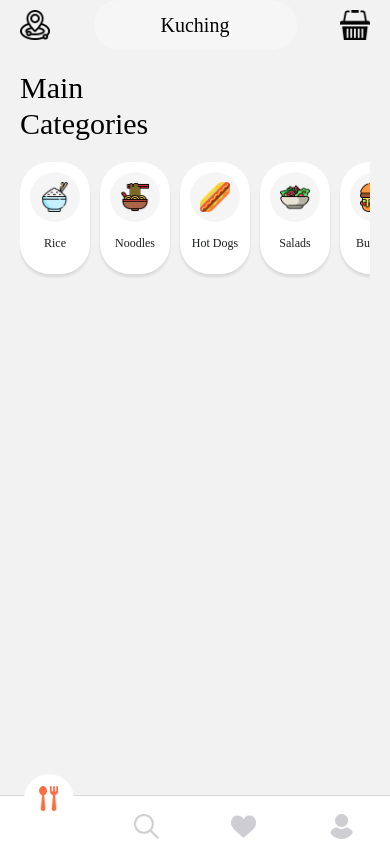
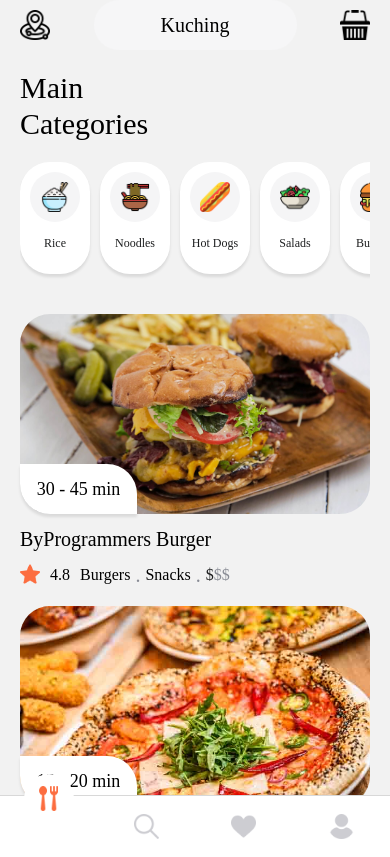
Before and after one commit to Edwsilva/ifood, a React Native app: screen /Home in a window 390 px wide. Built offline with nearby package versions, Linux system fonts and the light colour scheme.

Commit message:
inserção do flatlist com opções de cardápio

```diff
--- a/screens/Home.js
+++ b/screens/Home.js
@@ -429,7 +429,7 @@ const Home = () => {
               borderRadius: 25,
               alignItems: 'center',
               justifyContent: 'center',
-              //  backgroundColor: COLORS.white,
+              // backgroundColor: 'red',
               backgroundColor:
                 selectedCategory?.id === item.id
                   ? COLORS.white
@@ -518,12 +518,13 @@ const Home = () => {
     const renderItem = ({item}) => (
       <TouchableOpacity
         style={{marginBottom: SIZES.padding * 2}}
-        onPress={() =>
-          navigation.navigate('Restaurant', {
-            item,
-            currentLocation,
-          })
-        }>
+        // onPress={() =>
+        //   navigation.navigate('Restaurant', {
+        //     item,
+        //     currentLocation,
+        //   })
+        // }>
+      >
         {/* Image */}
         <View
           style={{
@@ -629,6 +630,7 @@ const Home = () => {
     <SafeAreaView>
       {renderHeader()}
       {renderMainCategories()}
+      {renderRestaurantList()}
     </SafeAreaView>
   );
 };
```
